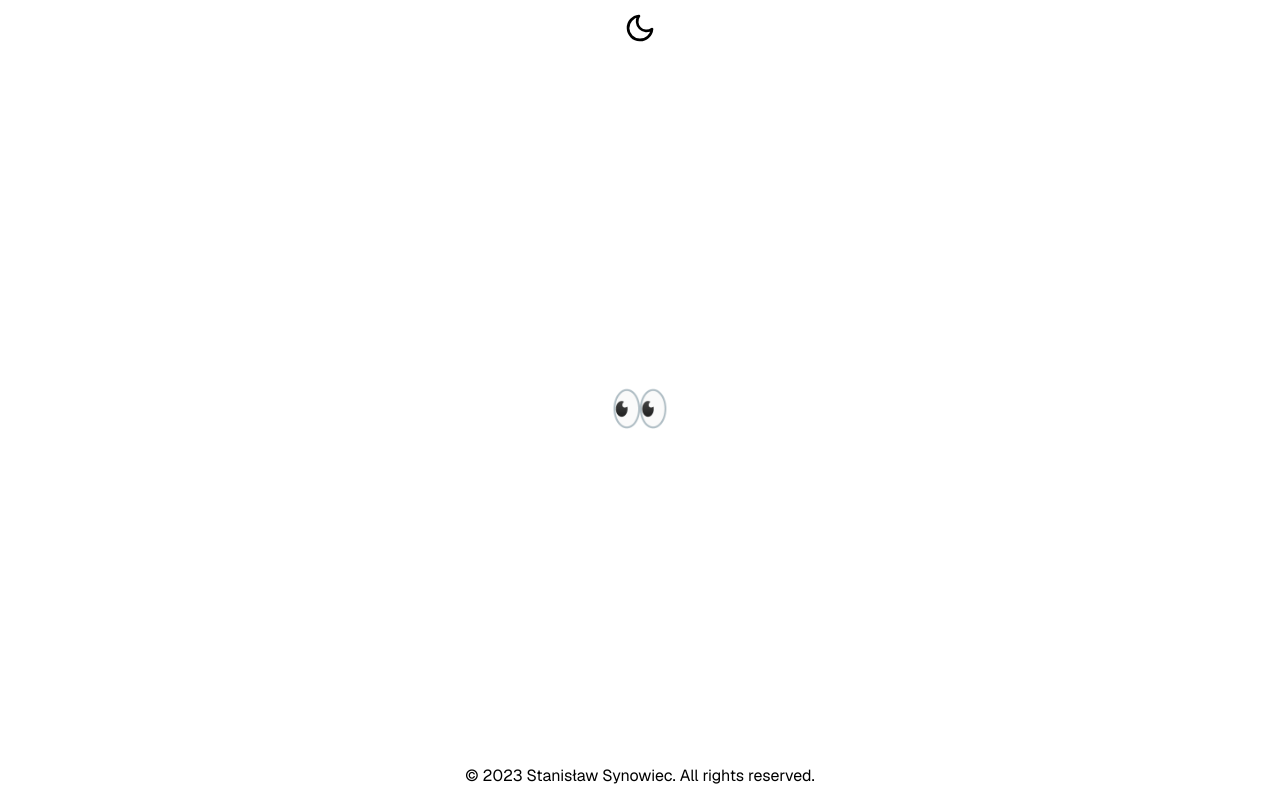
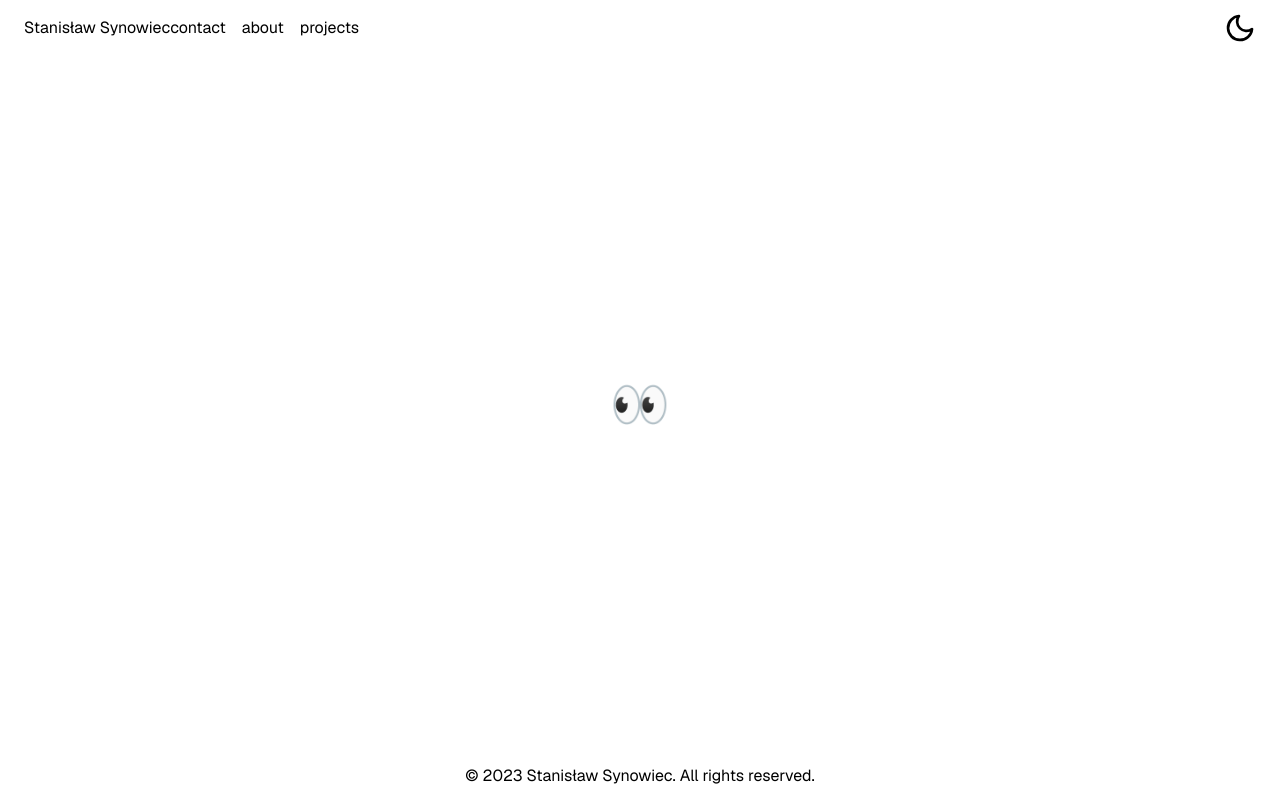
Before and after one commit to ssynowiec/ssynowiec.pl, a Next.js app: page / in a window 1280 px wide. Built offline with nearby package versions, Linux system fonts and the light colour scheme; no server answers.

Commit message:
style: header

```diff
--- a/src/components/header/header.tsx
+++ b/src/components/header/header.tsx
@@ -1,11 +1,17 @@
 import { Wrapper } from '@/components/wrapper/wrapper';
 import { ThemeSwitcher } from '@/components/themeSwitcher/themeSwitcher';
+import { Navigation } from '@/components/navigation/navigation';
+import Link from 'next/link';
 
 export const Header = () => {
   return (
-    <header className='flex w-full'>
+    <header>
       <Wrapper>
-        <div>
+        <div className='flex w-screen items-center justify-between'>
+          <div className='flex'>
+            <Link href='/'>Stanisław Synowiec</Link>
+            <Navigation />
+          </div>
           <ThemeSwitcher />
         </div>
       </Wrapper>
```
